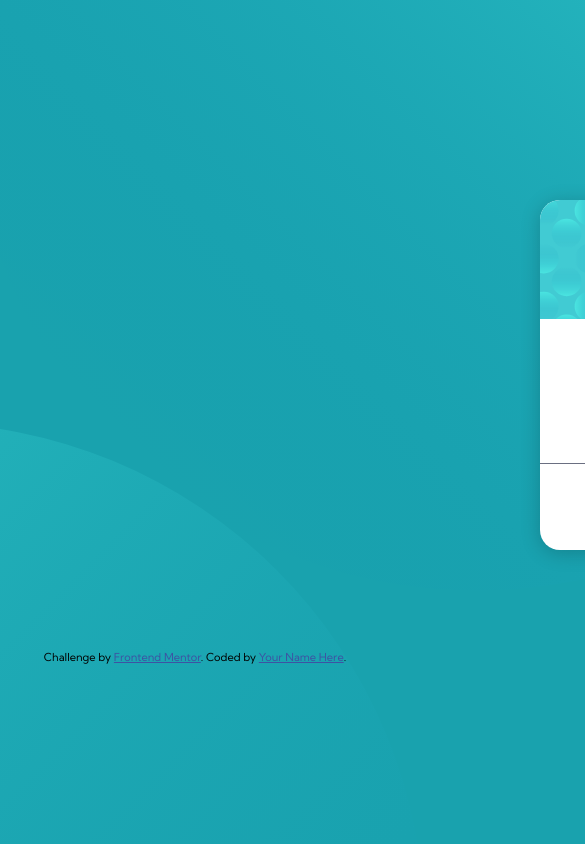
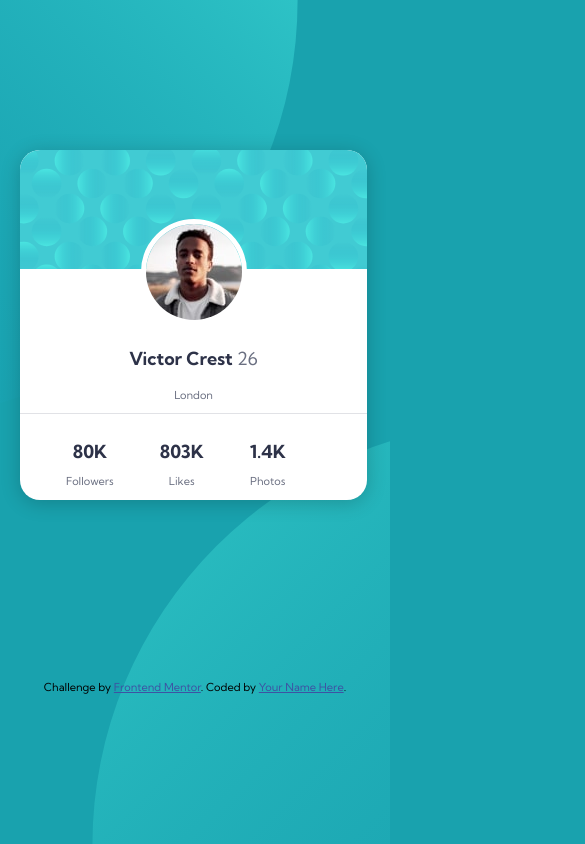
Before and after one commit to Jordan-Rob/frontend-mentor-challenge3, a plain HTML site: page index.html in a window 390 px wide. Shown: the top 844 px of the page, 585 px wide, since content can reach past the window. Drawn offline with Linux system fonts and the light colour scheme.

Commit message:
created card styling for mobile

```diff
--- a/style.css
+++ b/style.css
@@ -1,4 +1,8 @@
 @import url('https://fonts.googleapis.com/css2?family=Kumbh+Sans:wght@400;700&display=swap');
+
+
+@media (max-width: 1440px) {
+
 
     body{
         margin: 0;
@@ -47,7 +51,7 @@ body{
 
     .card .bottom{
         padding: 26px 0 0px 0;
-    border-top: 1.5px solid hsl(227, 10%, 46%);
+        border-top: 1.5px solid hsl(227, 10%, 46%, .2);
         display: flex;
         flex-direction: row;
         text-align: center;
@@ -75,3 +79,88 @@ span{
         font-weight: 400;
         color: hsl(227, 10%, 46%);
     }
+
+
+
+}
+
+@media (max-width: 420px) {
+
+
+    body{
+        margin: 0;
+        padding: 0;
+        box-sizing: border-box;
+        font-family: 'Kumbh Sans', sans-serif ;
+        background: url('./images/bg-pattern-top.svg') left -140vw top -50vh, url('./images/bg-pattern-bottom.svg') right -140vw top 50vh;
+        background-repeat: no-repeat;
+        background-size: 100vh;
+        background-color:  hsl(185, 75%, 39%);
+    }
+
+    .card{
+        margin-top: 150px;
+        margin-left: 20px;
+        margin-bottom: 180px;
+        background-color: #fff;
+        width: 89%;
+        border-radius: 20px;
+        height: 350px;
+        box-shadow: 0 3px 20px rgb(0 0 0 / 0.2);
+    }
+
+    .card .top{
+        background: url('./images/bg-pattern-card.svg');
+        background-size: fill;
+        border-top-left-radius: 20px;
+        border-top-right-radius: 20px;
+        height: 34%;
+    }
+
+    .card .mid{
+        text-align: center;
+    }
+
+    .card .mid img{
+        margin-top: -50px;
+        margin-bottom: 0px;
+        border-radius: 50%;
+        border: 5px solid #fff;
+    }
+
+    .card .mid .info{
+        margin-top: 0;
+    }
+
+    .card .bottom{
+        padding: 26px 0 0px 0;
+        border-top: 1.5px solid hsl(227, 10%, 46%, .2);
+        display: flex;
+        flex-direction: row;
+        text-align: center;
+        align-items: center;
+    }
+
+    .card .bottom .stat{
+        margin-left: 46px;
+    }
+
+    span{
+        color: hsl(229, 23%, 23%);
+        font-size: 18px;
+        font-weight: 700;
+    }
+
+    #numero{
+        color: hsl(227, 10%, 46%);
+        font-size: 18px;
+        font-weight: 400;
+    }
+
+    #small-text{
+        font-size: 11px;
+        font-weight: 400;
+        color: hsl(227, 10%, 46%);
+    }
+
+}
```
Lines whose indentation alone changed are shown as unchanged.
